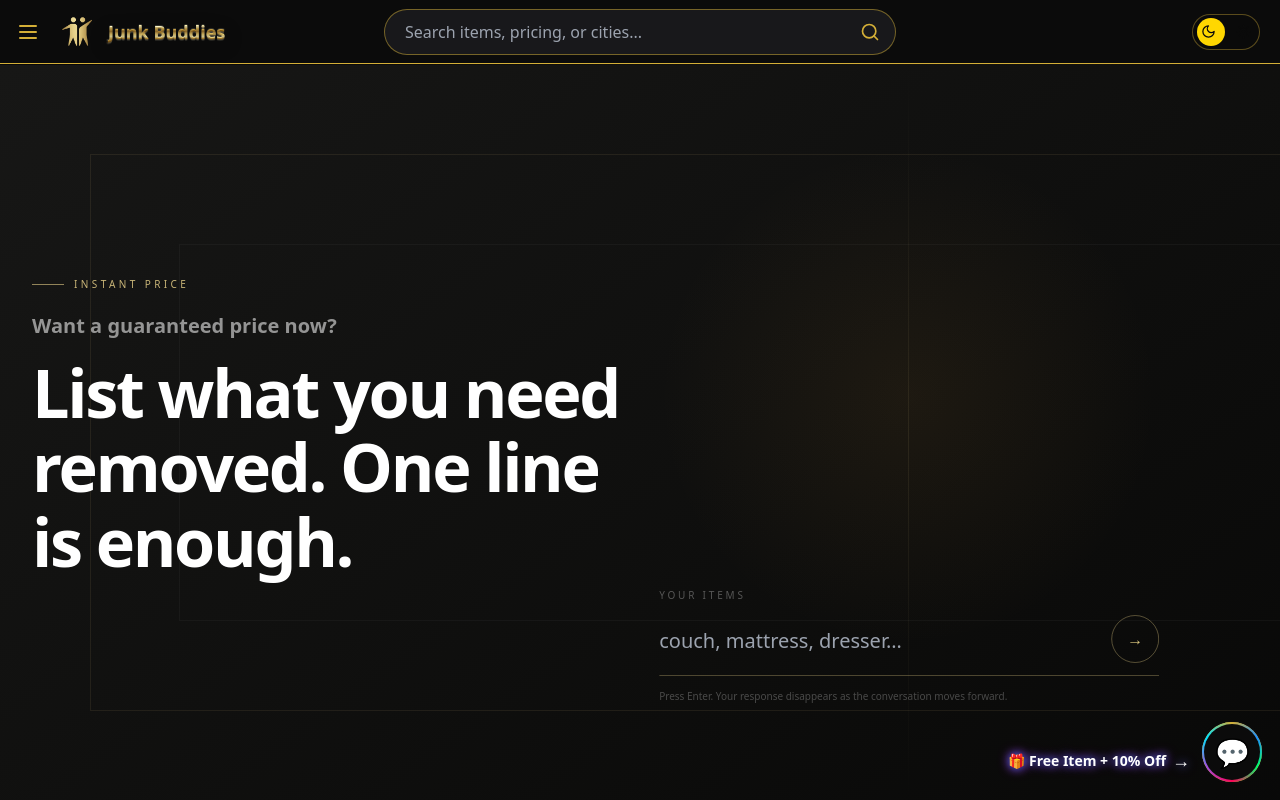
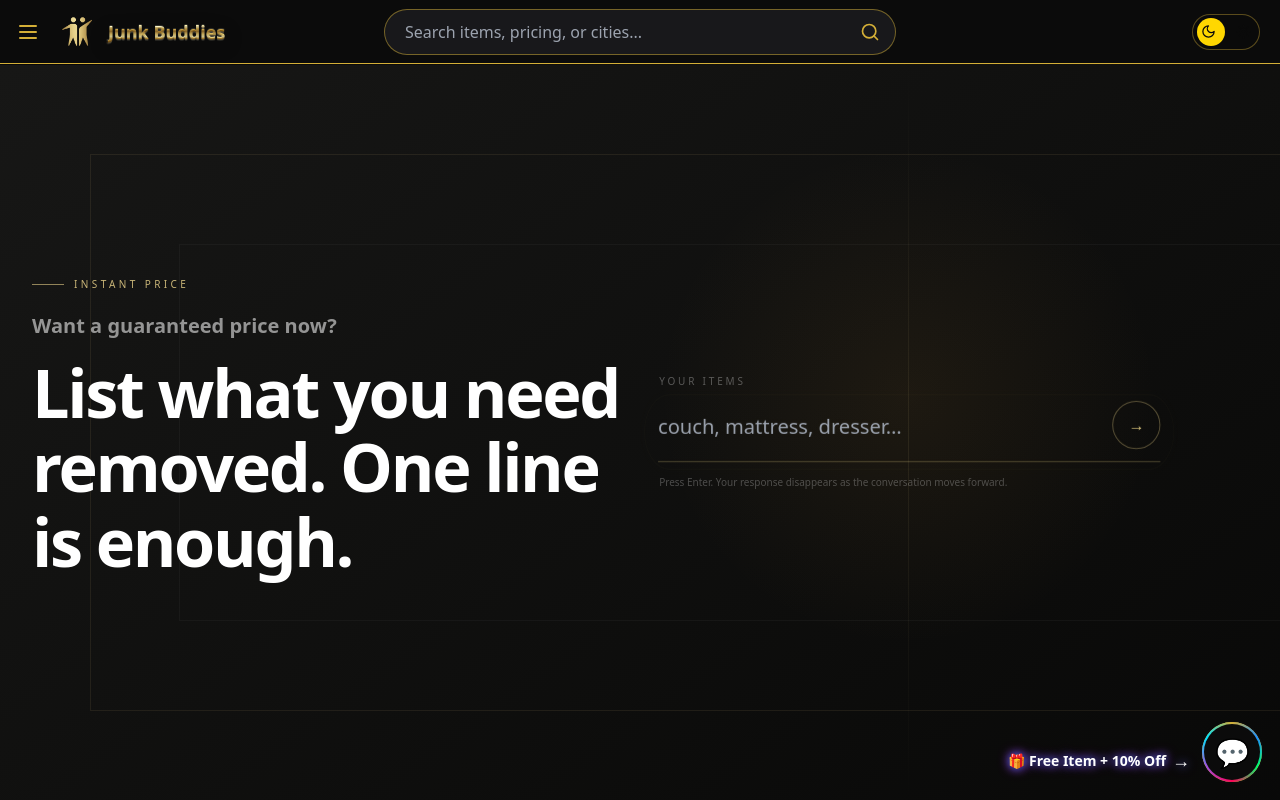
Before and after one commit to JunkBuddies/junk-buddies-immersive, a React (Vite) app: page / in a window 1280 px wide. Built offline with nearby package versions, Linux system fonts and the light colour scheme; grey boxes are pictures that could not be loaded.

Commit message:
Center Mirror input and add three-pulse radar cue

```diff
--- a/src/components/MagicPriceMirror.jsx
+++ b/src/components/MagicPriceMirror.jsx
@@ -46,6 +46,7 @@ export default function MagicPriceMirror() {
   const [typedSubPrompt, setTypedSubPrompt] = useState("");
   const [mirrorActive, setMirrorActive] = useState(false);
   const [hierarchyFlipped, setHierarchyFlipped] = useState(false);
+  const [inputPulseKey, setInputPulseKey] = useState(0);
   const inputRef = useRef(null);
   const sectionRef = useRef(null);
 
@@ -71,7 +72,10 @@ export default function MagicPriceMirror() {
           subTimer = window.setInterval(() => {
             subIndex += 1;
             setTypedSubPrompt(subPrompt.slice(0, subIndex));
-            if (subIndex >= subPrompt.length) window.clearInterval(subTimer);
+            if (subIndex >= subPrompt.length) {
+              window.clearInterval(subTimer);
+              setInputPulseKey((k) => k + 1);
+            }
           }, 38);
         }, 180);
       }
@@ -266,11 +270,15 @@ export default function MagicPriceMirror() {
             </div>
           </div>
         </div>
-        <form onSubmit={submit} className="mb-5 box-border w-full min-w-0 max-w-full overflow-hidden lg:mb-0 lg:self-end lg:justify-self-start lg:w-[min(100%,500px)] lg:translate-x-[clamp(14px,1.5vw,24px)] lg:pl-0 lg:pr-0 lg:pb-[12vh]">
+        <form onSubmit={submit} className="mb-5 box-border w-full min-w-0 max-w-full overflow-visible lg:mb-0 lg:self-center lg:justify-self-start lg:w-[min(100%,500px)] lg:translate-x-[clamp(14px,1.5vw,24px)] lg:pl-0 lg:pr-0">
           <label className="mb-3 block text-[10px] uppercase tracking-[.28em] text-white/30">{stage === "items" || stage === "more" ? "Your items" : stage === "phone" ? "Phone number" : "Your response"}</label>
-          <div className="flex items-end gap-3 border-b border-[#c8b477]/35 pb-3 transition-colors focus-within:border-[#e0cf91]/80">
-            <input ref={inputRef} value={value} onChange={(e)=>setValue(e.target.value)} disabled={stage === "loading"} inputMode={stage === "phone" ? "tel" : "text"} autoComplete={stage === "phone" ? "tel" : "off"} placeholder={stage === "items" ? "couch, mattress, dresser…" : stage === "result" ? "add more or schedule…" : "type here…"} className="min-w-0 flex-1 bg-transparent py-2 text-lg text-white outline-none placeholder:text-white/18 sm:text-xl" />
-            <button type="submit" disabled={stage === "loading"} className="grid h-12 w-12 shrink-0 place-items-center rounded-full border border-[#c8b477]/40 text-[#d8c47c] transition hover:bg-[#c8b477]/10 disabled:opacity-20" aria-label="Send">→</button>
+          <div key={inputPulseKey} className="relative">
+            <span aria-hidden="true" className="pointer-events-none absolute inset-x-0 top-1/2 h-12 -translate-y-1/2 rounded-full border border-[#d8c47c]/35 opacity-0 [animation:jbMirrorRadar_900ms_ease-out_0ms_3]" />
+            <span aria-hidden="true" className="pointer-events-none absolute inset-x-0 top-1/2 h-12 -translate-y-1/2 rounded-full border border-[#d8c47c]/25 opacity-0 [animation:jbMirrorRadar_900ms_ease-out_180ms_3]" />
+            <div className="flex items-end gap-3 border-b border-[#c8b477]/35 pb-3 transition-colors focus-within:border-[#e0cf91]/80 [animation:jbMirrorBarPulse_900ms_ease-in-out_0ms_3]">
+              <input ref={inputRef} value={value} onChange={(e)=>setValue(e.target.value)} disabled={stage === "loading"} inputMode={stage === "phone" ? "tel" : "text"} autoComplete={stage === "phone" ? "tel" : "off"} placeholder={stage === "items" ? "couch, mattress, dresser…" : stage === "result" ? "add more or schedule…" : "type here…"} className="min-w-0 flex-1 bg-transparent py-2 text-lg text-white outline-none placeholder:text-white/18 sm:text-xl" />
+              <button type="submit" disabled={stage === "loading"} className="grid h-12 w-12 shrink-0 place-items-center rounded-full border border-[#c8b477]/40 text-[#d8c47c] transition hover:bg-[#c8b477]/10 disabled:opacity-20" aria-label="Send">→</button>
+            </div>
           </div>
           <p className="mt-3 text-[10px] leading-relaxed text-white/25">Press Enter. Your response disappears as the conversation moves forward.</p>
         </form>
@@ -280,6 +288,14 @@ export default function MagicPriceMirror() {
           from { opacity: 0; filter: blur(2px); }
           to { opacity: 1; filter: blur(0); }
         }
+        @keyframes jbMirrorBarPulse {
+          0%, 100% { transform: scale(1); filter: drop-shadow(0 0 0 rgba(216,196,124,0)); }
+          50% { transform: scale(1.018); filter: drop-shadow(0 0 10px rgba(216,196,124,.22)); }
+        }
+        @keyframes jbMirrorRadar {
+          0% { opacity: .5; transform: translateY(-50%) scaleX(.98) scaleY(.7); }
+          100% { opacity: 0; transform: translateY(-50%) scaleX(1.08) scaleY(1.8); }
+        }
       `}</style>
     </section>
   );
```
